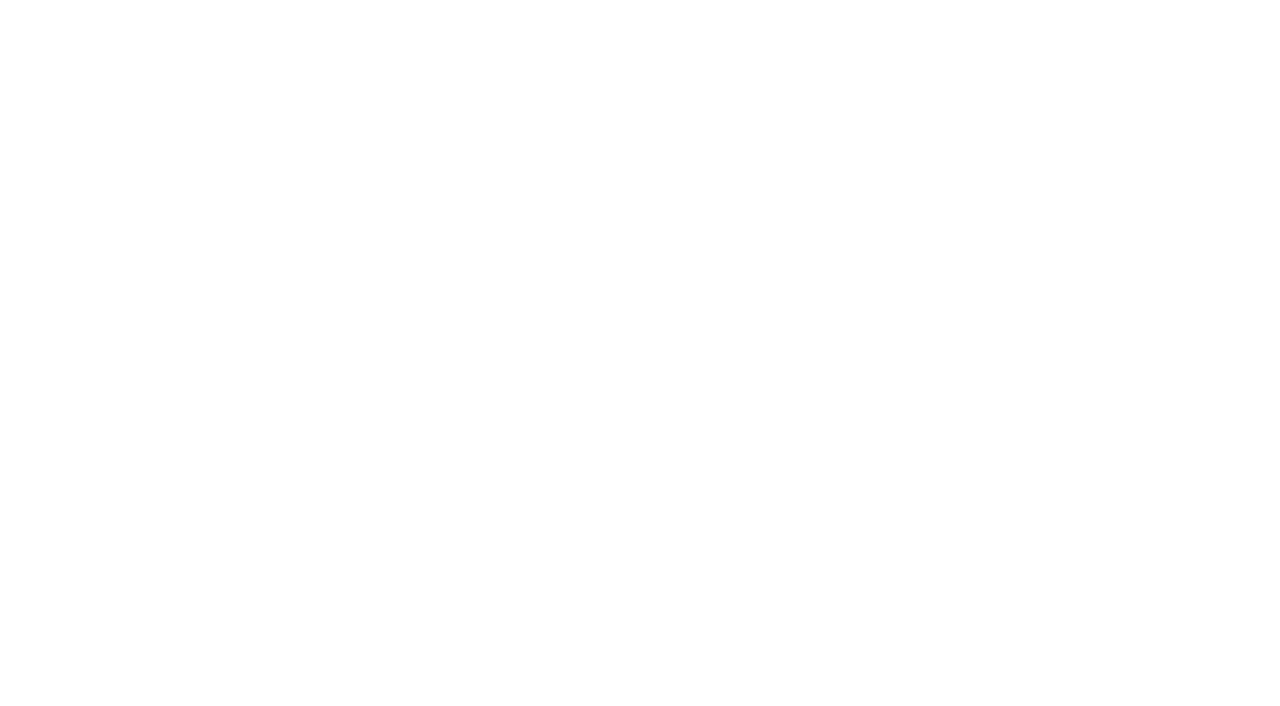
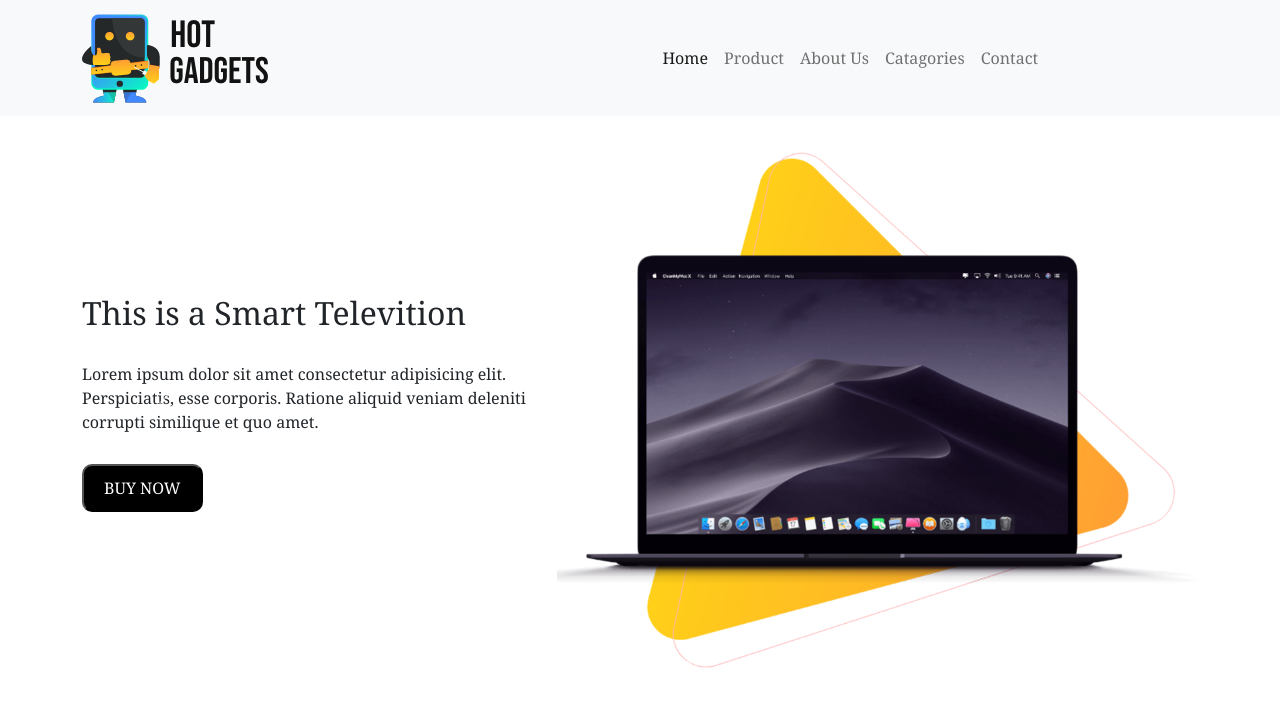
Before and after one commit to Md-yeasin/Hot-gadgets, a plain HTML site: page index.html in a window 1280 px wide. Drawn offline with nearby package versions, Linux system fonts and the light colour scheme.

Commit message:
Caroucel is added

```diff
--- a/index.html
+++ b/index.html
@@ -5,9 +5,96 @@
     <meta http-equiv="X-UA-Compatible" content="IE=edge">
     <meta name="viewport" content="width=device-width, initial-scale=1.0">
     <title>Document</title>
+<link href="https://cdn.jsdelivr.net/npm/bootstrap@5.2.0-beta1/dist/css/bootstrap.min.css" rel="stylesheet" integrity="sha384-0evHe/X+R7YkIZDRvuzKMRqM+OrBnVFBL6DOitfPri4tjfHxaWutUpFmBp4vmVor" crossorigin="anonymous">
     <link rel="stylesheet" href="style.css">
 </head>
 <body>
+    <nav class="navbar navbar-expand-lg bg-light">
+        <div class="container">
+          <a class="navbar-brand" href="#"><img src="images/logo.png" alt="Brand"></a>
+          <button class="navbar-toggler" type="button" data-bs-toggle="collapse" data-bs-target="#navbarNav" aria-controls="navbarNav" aria-expanded="false" aria-label="Toggle navigation">
+            <span class="navbar-toggler-icon"></span>
+          </button>
+          <div class="collapse navbar-collapse" id="navbarNav">
+            <ul class="navbar-nav">
+              <li class="nav-item">
+                <a class="nav-link active" aria-current="page" href="#">Home</a>
+              </li>
+              <li class="nav-item">
+                <a class="nav-link" href="#">Product</a>
+              </li>
+              <li class="nav-item">
+                <a class="nav-link" href="#">About Us</a>
+              </li>
+              <li class="nav-item">
+                <a class="nav-link" href="#">Catagories</a>
+              </li>
+              <li class="nav-item">
+                <a class="nav-link" href="#">Contact</a>
+              </li>
+            </ul>
+          </div>
+        </div>
+      </nav>
+<section>
+    <div class="container">
+    <div id="carouselExampleIndicators" class="carousel slide" data-bs-ride="true">
+        <div class="carousel-indicators">
+          <button type="button" data-bs-target="#carouselExampleIndicators" data-bs-slide-to="0" class="active" aria-current="true" aria-label="Slide 1"></button>
+          <button type="button" data-bs-target="#carouselExampleIndicators" data-bs-slide-to="1" aria-label="Slide 2"></button>
+          <button type="button" data-bs-target="#carouselExampleIndicators" data-bs-slide-to="2" aria-label="Slide 3"></button>
+        </div>
+        <div class="carousel-inner">
+          <div class="carousel-item active ">
+            <div class="row d-flex align-items-center">
+                <div class="col-md-5">
+                    <h2>This is a Smart Televition</h2>
+                    <p class="carocel-p">Lorem ipsum dolor sit amet consectetur adipisicing elit. Perspiciatis, esse corporis. Ratione aliquid veniam deleniti corrupti similique et quo amet.</p>
+                    <button class="buy-now-btn">BUY NOW</button>
+                </div>
+                <div class="col-md-7">
+                  <img src="images/banner-products/product-1.png" class="d-block w-100" alt="headphone">
+              </div>
+            </div>
+          </div>
+          <div class="carousel-item">
+            <div class="row d-flex align-items-center">
+                <div class="col-md-5">
+                    <h2>This is a Smart Televition</h2>
+                    <p class="carocel-p">Lorem ipsum dolor sit amet consectetur adipisicing elit. Perspiciatis, esse corporis. Ratione aliquid veniam deleniti corrupti similique et quo amet.</p>
+                    <button class="buy-now-btn">BUY NOW</button>
+                </div>
+                <div class="col-md-7">
+                  <img src="images/banner-products/slider-1.png" class="d-block w-100" alt="headphone">
+              </div>
+            </div>
+          </div>
+          <div class="carousel-item">
+            <div class="row d-flex align-items-center">
+                <div class="col-md-5">
+                    <h2>This is a Smart Televition</h2>
+                    <p class="carocel-p">Lorem ipsum dolor sit amet consectetur adipisicing elit. Perspiciatis, esse corporis. Ratione aliquid veniam deleniti corrupti similique et quo amet.</p>
+                    <button class="buy-now-btn">BUY NOW</button>
+                </div>
+                <div class="col-md-7">
+                  <img src="images/banner-products/slider-3.png" class="d-block w-100" alt="headphone">
+              </div>
+            </div>
+          </div>
+        </div>
+        <button class="carousel-control-prev" type="button" data-bs-target="#carouselExampleIndicators" data-bs-slide="prev">
+          <span class="carousel-control-prev-icon" aria-hidden="true"></span>
+          <span class="visually-hidden">Previous</span>
+        </button>
+        <button class="carousel-control-next" type="button" data-bs-target="#carouselExampleIndicators" data-bs-slide="next">
+          <span class="carousel-control-next-icon" aria-hidden="true"></span>
+          <span class="visually-hidden">Next</span>
+        </button>
+      </div>
+    </div>
+</section>
 
+    <!-- JavaScript Bundle with Popper -->
+<script src="https://cdn.jsdelivr.net/npm/bootstrap@5.2.0-beta1/dist/js/bootstrap.bundle.min.js" integrity="sha384-pprn3073KE6tl6bjs2QrFaJGz5/SUsLqktiwsUTF55Jfv3qYSDhgCecCxMW52nD2" crossorigin="anonymous"></script>
 </body>
 </html>
--- a/style.css
+++ b/style.css
@@ -0,0 +1,14 @@
+*{font-family: Georgia, 'Times New Roman', Times, serif;}
+.navbar-nav{
+    margin-left: 40%;
+}
+.buy-now-btn{
+    background-color: #000000;
+    color: #ffffff;
+    border-radius: 10px;
+    padding: 10px 20px;
+    cursor: pointer;
+}
+.carocel-p{
+    margin: 30px 0px 30px 0px;
+}
```
